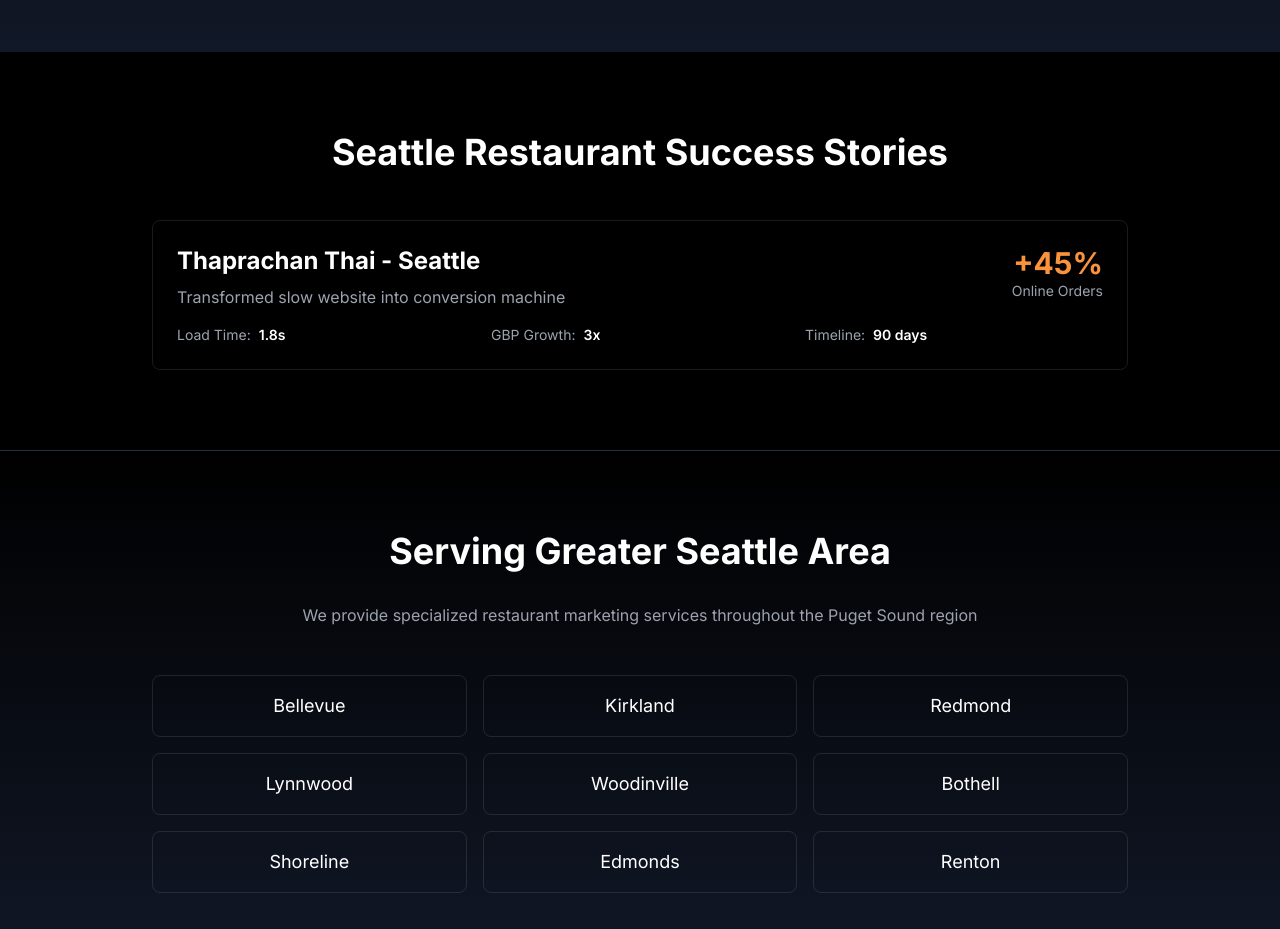
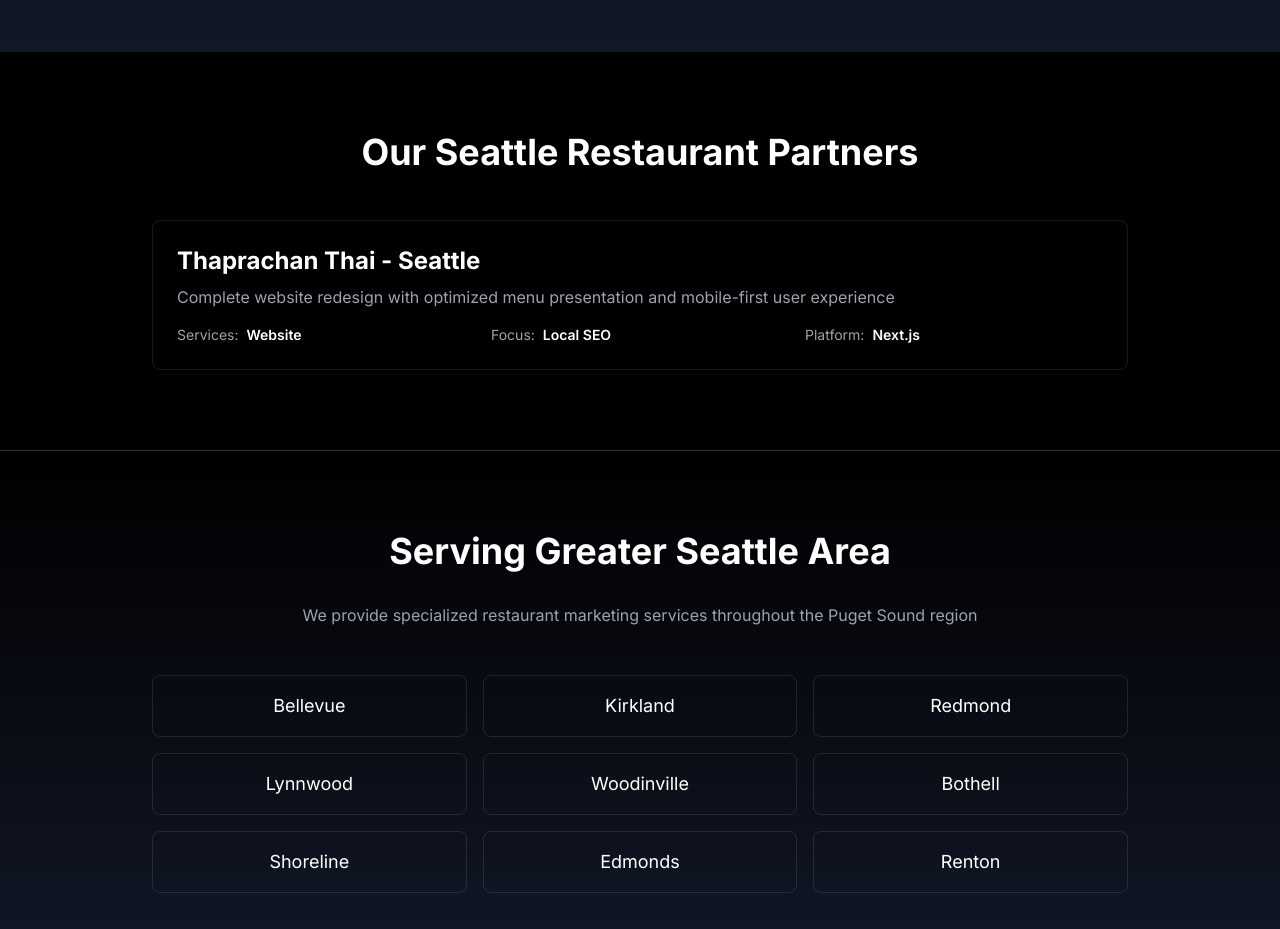
Before and after one commit to superminecraft2012/Dineably, a Next.js app: page /seattle-restaurant-marketing in a window 1280 px wide. Shown: the part 1900-2829 px from the top of the page. Built offline with nearby package versions, Linux system fonts and the light colour scheme.

Commit message:
fix: remove broken case study link and fake metrics from Seattle page
- Update link from deleted /thaprachan-thai-seattle to /case-studies
- Remove fake +45% metric and other fabricated numbers
- Replace with service descriptions instead of results claims

```diff
--- a/src/app/seattle-restaurant-marketing/page.tsx
+++ b/src/app/seattle-restaurant-marketing/page.tsx
@@ -156,36 +156,32 @@ export default function SeattleRestaurantMarketing() {
         </div>
       </section>
 
-      {/* Case Studies */}
+      {/* Our Partners */}
       <section className="py-20 bg-black">
         <div className="max-w-5xl mx-auto px-6">
-          <h2 className="text-4xl font-bold mb-12 text-center">Seattle Restaurant Success Stories</h2>
+          <h2 className="text-4xl font-bold mb-12 text-center">Our Seattle Restaurant Partners</h2>
 
           <div className="space-y-6">
-            <Link href="/case-studies/thaprachan-thai-seattle">
+            <Link href="/case-studies">
               <div className="border border-white/10 rounded-lg p-6 hover:border-orange-500/50 transition-all">
                 <div className="flex items-start justify-between mb-4">
                   <div>
                     <h3 className="text-2xl font-bold mb-2">Thaprachan Thai - Seattle</h3>
-                    <p className="text-gray-400">Transformed slow website into conversion machine</p>
-                  </div>
-                  <div className="text-right">
-                    <div className="text-3xl font-bold text-orange-400">+45%</div>
-                    <div className="text-sm text-gray-400">Online Orders</div>
+                    <p className="text-gray-400">Complete website redesign with optimized menu presentation and mobile-first user experience</p>
                   </div>
                 </div>
-                <div className="grid grid-cols-3 gap-4 text-sm">
+                <div className="grid grid-cols-3 gap-4 text-sm mt-4">
                   <div>
-                    <span className="text-gray-400">Load Time:</span>
-                    <span className="ml-2 font-semibold">1.8s</span>
+                    <span className="text-gray-400">Services:</span>
+                    <span className="ml-2 font-semibold">Website</span>
                   </div>
                   <div>
-                    <span className="text-gray-400">GBP Growth:</span>
-                    <span className="ml-2 font-semibold">3x</span>
+                    <span className="text-gray-400">Focus:</span>
+                    <span className="ml-2 font-semibold">Local SEO</span>
                   </div>
                   <div>
-                    <span className="text-gray-400">Timeline:</span>
-                    <span className="ml-2 font-semibold">90 days</span>
+                    <span className="text-gray-400">Platform:</span>
+                    <span className="ml-2 font-semibold">Next.js</span>
                   </div>
                 </div>
               </div>
```
